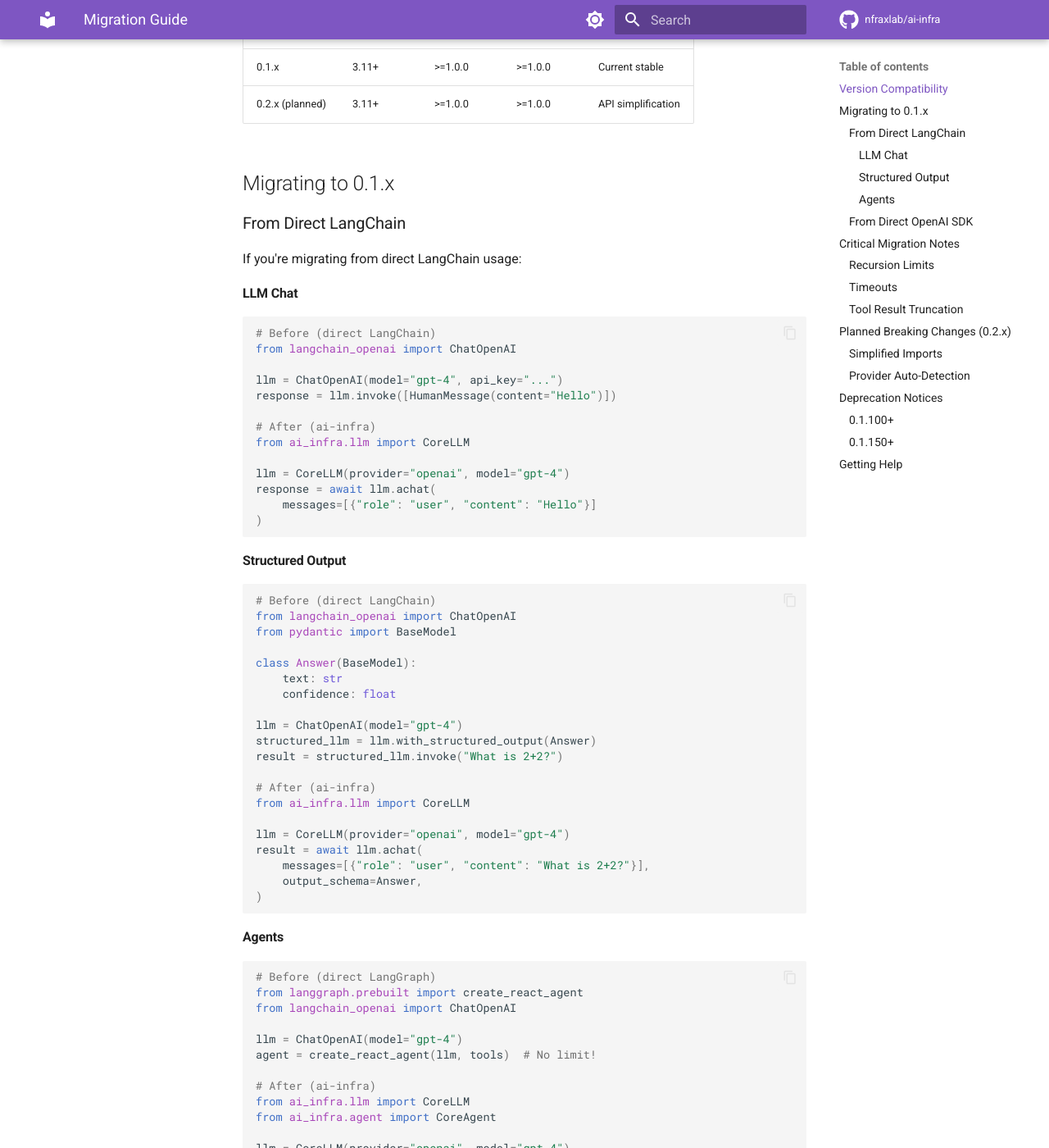
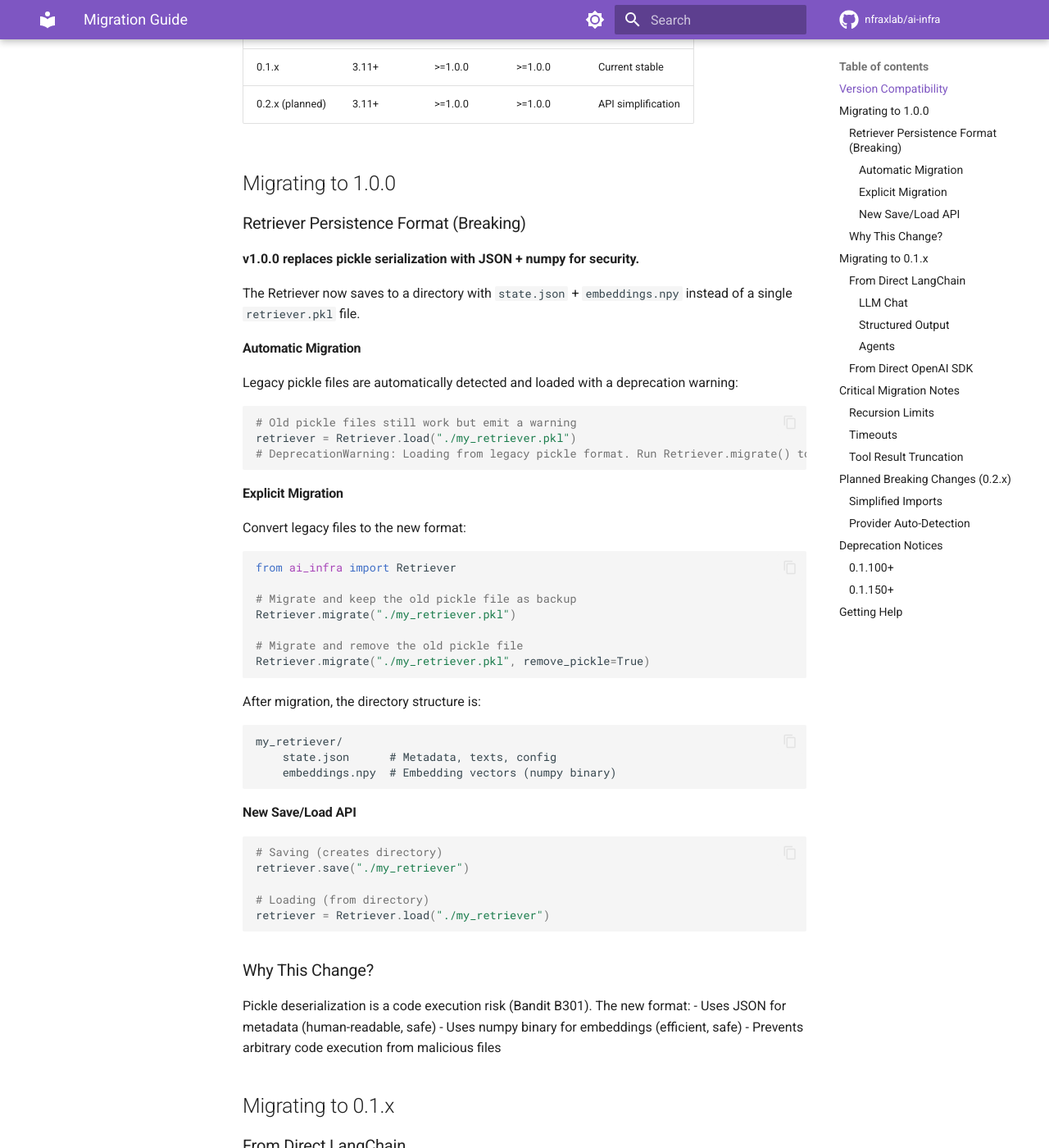
Before and after one commit to Aliikhatami94/ai-infra, an MkDocs documentation site: the page built from docs/migration.md, in a window 1280 px wide and 1400 px high, scrolled down 331 px. Shown: the whole window at 82% size. Built offline with MkDocs 1.6.1 and Material for MkDocs 9.7.7, drawn with Linux system fonts in a browser that asks for light colours; comment, search, counter and statistics services are not loaded.

Commit message:
docs: add 1.0.0 migration guide with Retriever persistence changes

````diff
--- a/docs/migration.md
+++ b/docs/migration.md
@@ -8,6 +8,62 @@
 |----------|--------|-----------|-----------|-------|
 | 0.1.x | 3.11+ | >=1.0.0 | >=1.0.0 | Current stable |
 | 0.2.x (planned) | 3.11+ | >=1.0.0 | >=1.0.0 | API simplification |
+
+## Migrating to 1.0.0
+
+### Retriever Persistence Format (Breaking)
+
+**v1.0.0 replaces pickle serialization with JSON + numpy for security.**
+
+The Retriever now saves to a directory with `state.json` + `embeddings.npy` instead of a single `retriever.pkl` file.
+
+#### Automatic Migration
+
+Legacy pickle files are automatically detected and loaded with a deprecation warning:
+
+```python
+# Old pickle files still work but emit a warning
+retriever = Retriever.load("./my_retriever.pkl")
+# DeprecationWarning: Loading from legacy pickle format. Run Retriever.migrate() to convert.
+```
+
+#### Explicit Migration
+
+Convert legacy files to the new format:
+
+```python
+from ai_infra import Retriever
+
+# Migrate and keep the old pickle file as backup
+Retriever.migrate("./my_retriever.pkl")
+
+# Migrate and remove the old pickle file
+Retriever.migrate("./my_retriever.pkl", remove_pickle=True)
+```
+
+After migration, the directory structure is:
+```
+my_retriever/
+    state.json      # Metadata, texts, config
+    embeddings.npy  # Embedding vectors (numpy binary)
+```
+
+#### New Save/Load API
+
+```python
+# Saving (creates directory)
+retriever.save("./my_retriever")
+
+# Loading (from directory)
+retriever = Retriever.load("./my_retriever")
+```
+
+### Why This Change?
+
+Pickle deserialization is a code execution risk (Bandit B301). The new format:
+- Uses JSON for metadata (human-readable, safe)
+- Uses numpy binary for embeddings (efficient, safe)
+- Prevents arbitrary code execution from malicious files
 
 ## Migrating to 0.1.x
 
````
